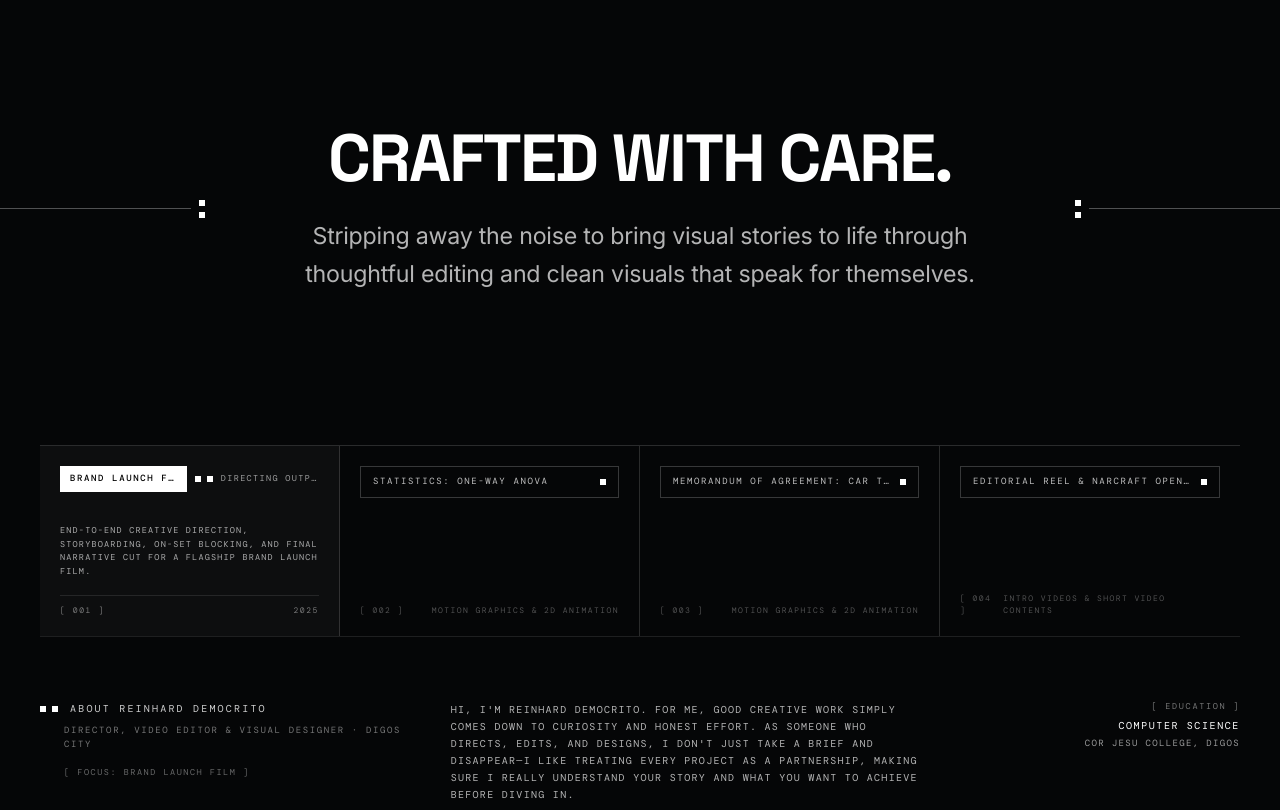
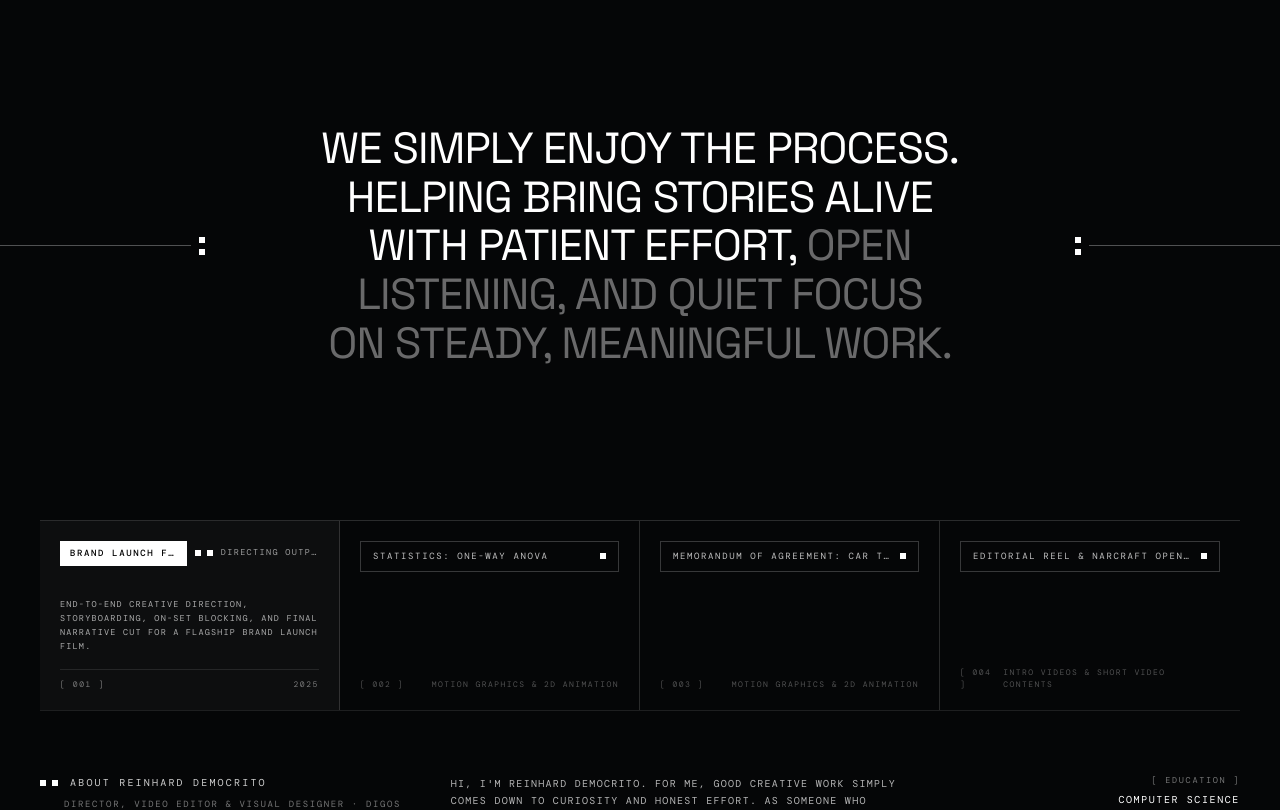
Before and after one commit to democritoreinhard78-cloud/reinharddemocrito, a React (Vite) app: page / in a window 1280 px wide. Shown: the part 860-1670 px from the top of the page. Built offline with nearby package versions, Linux system fonts and the light colour scheme.

Commit message:
feat: apply 'WE SIMPLY ENJOY THE PROCESS.' to AboutSection manifesto

```diff
--- a/src/components/AboutSection.tsx
+++ b/src/components/AboutSection.tsx
@@ -28,20 +28,24 @@ export const AboutSection: React.FC = () => {
           </div>
         </div>
 
-        {/* Center Display Manifesto */}
+        {/* Center Two-Tone Display Manifesto */}
         <motion.div
           initial={{ opacity: 0, y: 20 }}
           whileInView={{ opacity: 1, y: 0 }}
           viewport={{ once: true, margin: '-80px' }}
           transition={{ duration: 0.7 }}
-          className="px-5 sm:px-10 text-center max-w-4xl mx-auto space-y-5 sm:space-y-6"
+          className="px-5 sm:px-10 text-center max-w-5xl mx-auto"
         >
-          <h2 className="font-display font-bold uppercase text-[clamp(2.2rem,5.2vw,4.4rem)] leading-[1.05] tracking-[-0.03em] text-white">
-            CRAFTED WITH CARE.
+          <h2 className="font-display font-normal uppercase text-[clamp(1.5rem,3.4vw,3.1rem)] leading-[1.12] tracking-[-0.02em]">
+            <span className="block text-white">WE SIMPLY ENJOY THE PROCESS.</span>
+            <span className="block text-white">HELPING BRING STORIES ALIVE</span>
+            <span className="block">
+              <span className="text-white">WITH PATIENT EFFORT, </span>
+              <span className="text-white/40">OPEN</span>
+            </span>
+            <span className="block text-white/40">LISTENING, AND QUIET FOCUS</span>
+            <span className="block text-white/40">ON STEADY, MEANINGFUL WORK.</span>
           </h2>
-          <p className="text-white/70 text-[clamp(1.05rem,2vw,1.45rem)] leading-relaxed max-w-3xl mx-auto font-normal tracking-[-0.01em]">
-            Stripping away the noise to bring visual stories to life through thoughtful editing and clean visuals that speak for themselves.
-          </p>
         </motion.div>
 
         {/* Right Stacked Squares + Horizontal Hairline */}
--- a/src/components/ProcessToolsSection.tsx
+++ b/src/components/ProcessToolsSection.tsx
@@ -213,15 +213,16 @@ export const ProcessToolsSection: React.FC = () => {
           transition={{ duration: 0.7 }}
           className="px-4 sm:px-8 text-center mx-auto"
         >
-          <h2 className="font-display font-normal uppercase text-[clamp(1.45rem,3.65vw,3.35rem)] leading-[1.08] tracking-[-0.02em]">
-            <span className="block text-[#f2f2f2]">WE SIMPLY ENJOY THE PROCESS.</span>
-            <span className="block text-[#f2f2f2]">HELPING BRING STORIES ALIVE</span>
+          <h2 className="font-display font-normal uppercase text-[clamp(1.45rem,3.65vw,3.35rem)] leading-[1.06] tracking-[-0.02em]">
+            <span className="block text-[#f2f2f2]">GOOD WORK IS BUILT ON GOOD</span>
+            <span className="block text-[#f2f2f2]">QUESTIONS. STRATEGY PROVIDES</span>
+            <span className="block text-[#f2f2f2]">THE DIRECTION, DESIGN GIVES IT</span>
             <span className="block">
-              <span className="text-[#f2f2f2]">WITH PATIENT EFFORT, </span>
-              <span className="text-[#6e7376]">OPEN</span>
+              <span className="text-[#f2f2f2]">FORM, AND REFINEMENT </span>
+              <span className="text-[#6e7376]">ENSURES</span>
             </span>
-            <span className="block text-[#6e7376]">LISTENING, AND QUIET FOCUS</span>
-            <span className="block text-[#6e7376]">ON STEADY, MEANINGFUL WORK.</span>
+            <span className="block text-[#6e7376]">EVERY DETAIL SUPPORTS THE</span>
+            <span className="block text-[#6e7376]">BIGGER PICTURE</span>
           </h2>
         </motion.div>
 
```
